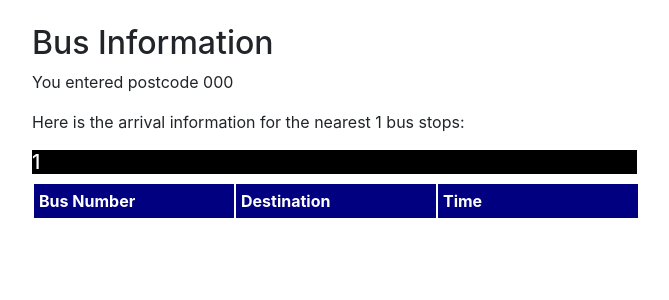
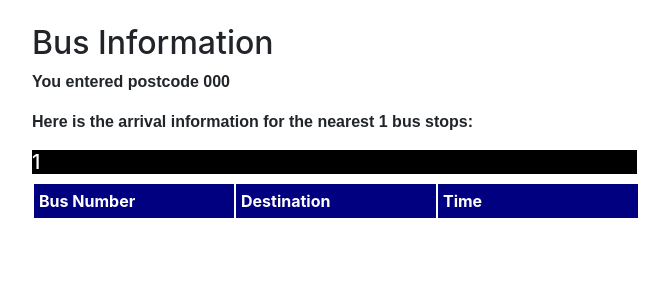
Before and after one commit to Trystan1/My-BusBoard-Python, a Flask app: template templates/info.html in a window 1280 px wide. Shown: the part 56-356 px from the top of the page, without its empty margins (53-722 px from the left). Run offline with Flask 2, Linux system fonts and the light colour scheme; the template is opened without the code that fills it: most values are stand-ins (such as "Sample title", 1, 10 or a date in 2020); lists and menus that the app fills with data are empty; some libraries are stand-ins or nearby versions.

Commit message:
final morning tidy

```diff
--- a/templates/info.html
+++ b/templates/info.html
@@ -4,9 +4,9 @@
 <div class="container body-content">
     <h2>Bus Information</h2>
     <div>
-        <p>You entered postcode <span>{{ postcode }}</span></p>
+        <p class="p2">You entered postcode <span>{{ postcode }}</span></p>
     </div>
-        <p>Here is the arrival information for the nearest <span> {{ (listBusTimes | length) }} </span> bus stops:</p>
+        <p class="p2">Here is the arrival information for the nearest <span> {{ (listBusTimes | length) }} </span> bus stops:</p>
         {% for stop in range(listBusTimes | length) %}
             <h5 class="p1"><span>{{ listBusTimes[stop][0] }}</span></h5>
             <table>
--- a/templates/layout.html
+++ b/templates/layout.html
@@ -19,6 +19,10 @@
         background-color: Black;
         color: White;
     }
+    .p2 {
+        font-family: Papyrus, fantasy;
+        font-weight: bold;
+        }
 </style>
 <style>
         table {
```
Also changed, not shown: main.py (+13 -20 lines).
